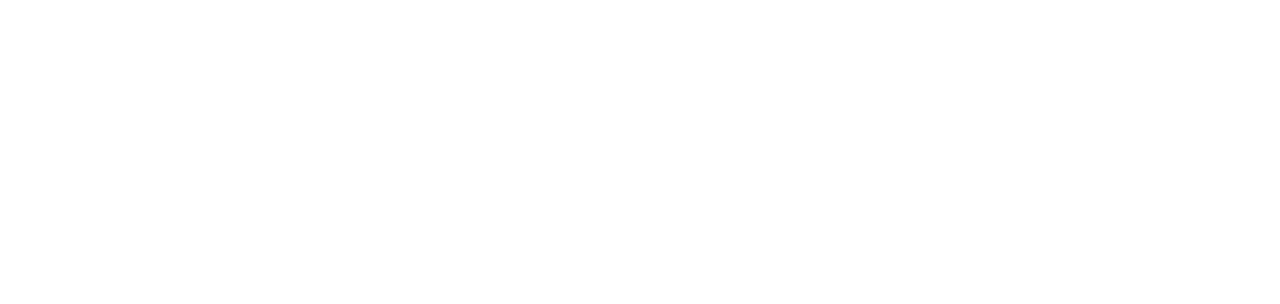
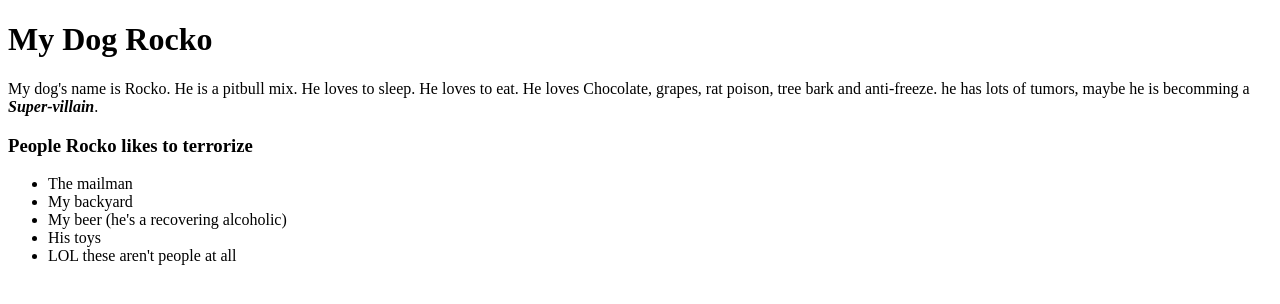
Before and after one commit to zerofreddo/dog-blog, a plain HTML site: page index.html in a window 1280 px wide. Drawn offline with Linux system fonts and the light colour scheme.

Commit message:
adds headers and paragraphs to index.html

```diff
--- a/index.html
+++ b/index.html
@@ -1,12 +1,21 @@
 <!DOCTYPE html>
 <html lang="en">
 <head>
-  <meta charset="UTF-8">
-  <meta name="viewport" content="width=device-width, initial-scale=1.0">
-  <meta http-equiv="X-UA-Compatible" content="ie=edge">
-  <title>Document</title>
+  <title>My Dog Rocko</title>
 </head>
 <body>
+  <h1>My Dog Rocko</h1>
+
+  <p>My dog's name is Rocko. He is a pitbull mix. He loves to sleep. He loves to eat. He loves Chocolate, grapes, rat poison, tree bark and anti-freeze. he has lots of tumors, maybe he is becomming a <em><strong>Super-villain</strong></em>.<p>
+
+  <h3>People Rocko likes to terrorize</h3>
+  <ul>
+    <li>The mailman</li>
+    <li>My backyard</li>
+    <li>My beer (he's a recovering alcoholic)</li>
+    <li>His toys</li>
+    <li>LOL these aren't people at all</li>
+  </ul>
 
 </body>
 </html>
```
